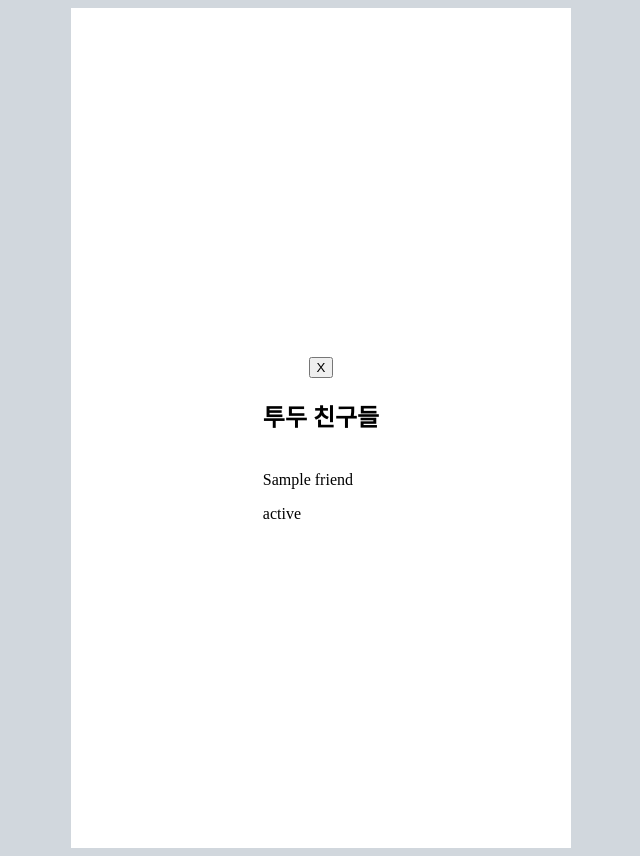
After one commit to Seolgyumin/todotodo, a Django app: template mypage/templates/mypage/friends_list.html in a window 1280 px wide. The commit adds this page. Shown: the whole page, without its empty margins (319-959 px from the left). Run offline with Django 4.2, Linux system fonts and the light colour scheme; the template is opened without the code that fills it: most values are stand-ins (such as "Sample title", 1, 10 or a date in 2020); some libraries are stand-ins or nearby versions.

Commit message:
Connect base.html-3

```diff
--- /dev/null
+++ b/mypage/static/mypage/scss/friends_list.css
@@ -0,0 +1,7 @@
+@font-face {
+    font-family: "EarlyFontDiary";
+    src: url("https://cdn.jsdelivr.net/gh/projectnoonnu/noonfonts_220508@1.0/EarlyFontDiary.woff2")
+        format("woff2");
+    font-weight: 400;
+    font-style: normal;
+}
--- /dev/null
+++ b/mypage/templates/mypage/friends_list.html
@@ -0,0 +1,41 @@
+{% extends 'todotodo/base.html' %}
+
+<!DOCTYPE html>
+<html>
+    {% block content %}
+    <head>
+        <meta charset='utf-8'>
+        <title>friend list</title>
+        {% load static %} {% load sass_tags %}
+        <link
+            rel="stylesheet"
+            type="text/css"
+            href="{% sass_src 'mypage/scss/friends_list.css' %}"
+        />
+    </head>
+    <body>
+        <div class="body-container">
+            <div class="inner-body-container">
+                <header>
+                    <button onclick="goBack()"> X </button>
+                </header>
+                <main>
+                    <h2>투두 친구들</h2>
+                    <div class="friend-container">
+                        <img src=""/>
+                        <div class="friend-profile">
+                            <span>{{ friend.name }}</span>
+                            <p>{{ friend.status }}</p>
+                        </div>
+                    </div>
+                </main>
+                <script>
+                    function goBack() {
+                        window.history.go(-1);
+                    }
+                </script>
+            </div>
+        </div>
+    </body>
+    {% endblock content %}
+</html>
--- a/mypage/templates/mypage/index.html
+++ b/mypage/templates/mypage/index.html
@@ -8,6 +8,12 @@
         <meta http-equiv="X-UA-Compatible" content="IE=edge">
         <meta name="viewport" content="width=device-width, initial-scale=1.0">
         <title>My Page</title>
+        {% load static %} {% load sass_tags %}
+        <link
+            rel="stylesheet"
+            type="text/css"
+            href="{% sass_src 'mypage/scss/index.css' %}"
+        />
     </head>
     <body>
         <div class="body-container">
--- a/mypage/views.py
+++ b/mypage/views.py
@@ -5,8 +5,8 @@ def index(request):
     personas = Persona.objects.all()
     return render(request, 'mypage/index.html', {'personas': personas})
 
-def friends_list():
-    return
+def friends_list(request):
+    return render(request, 'mypage/friends_list.html')
 
 def add_persona():
     return
```
